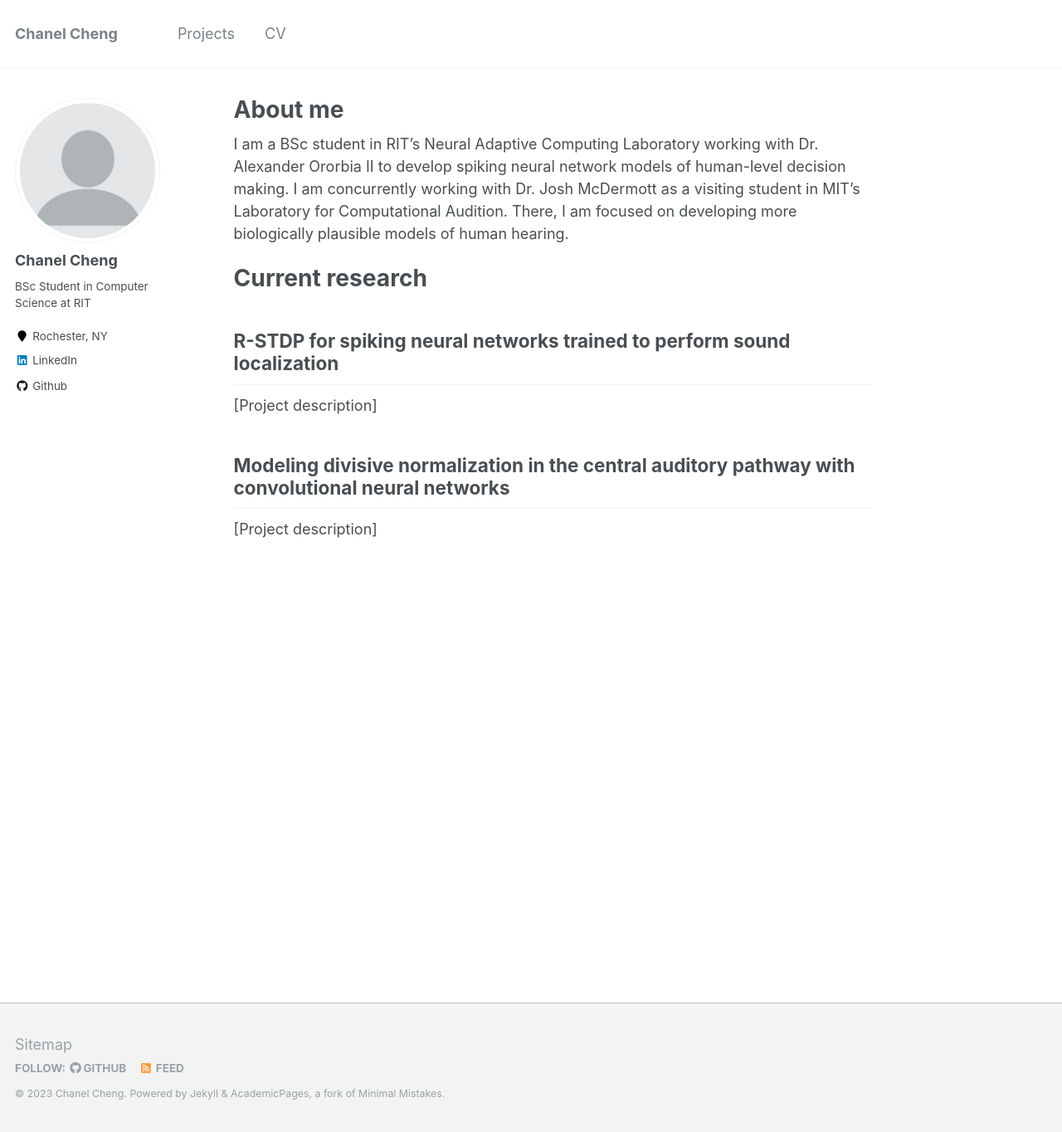
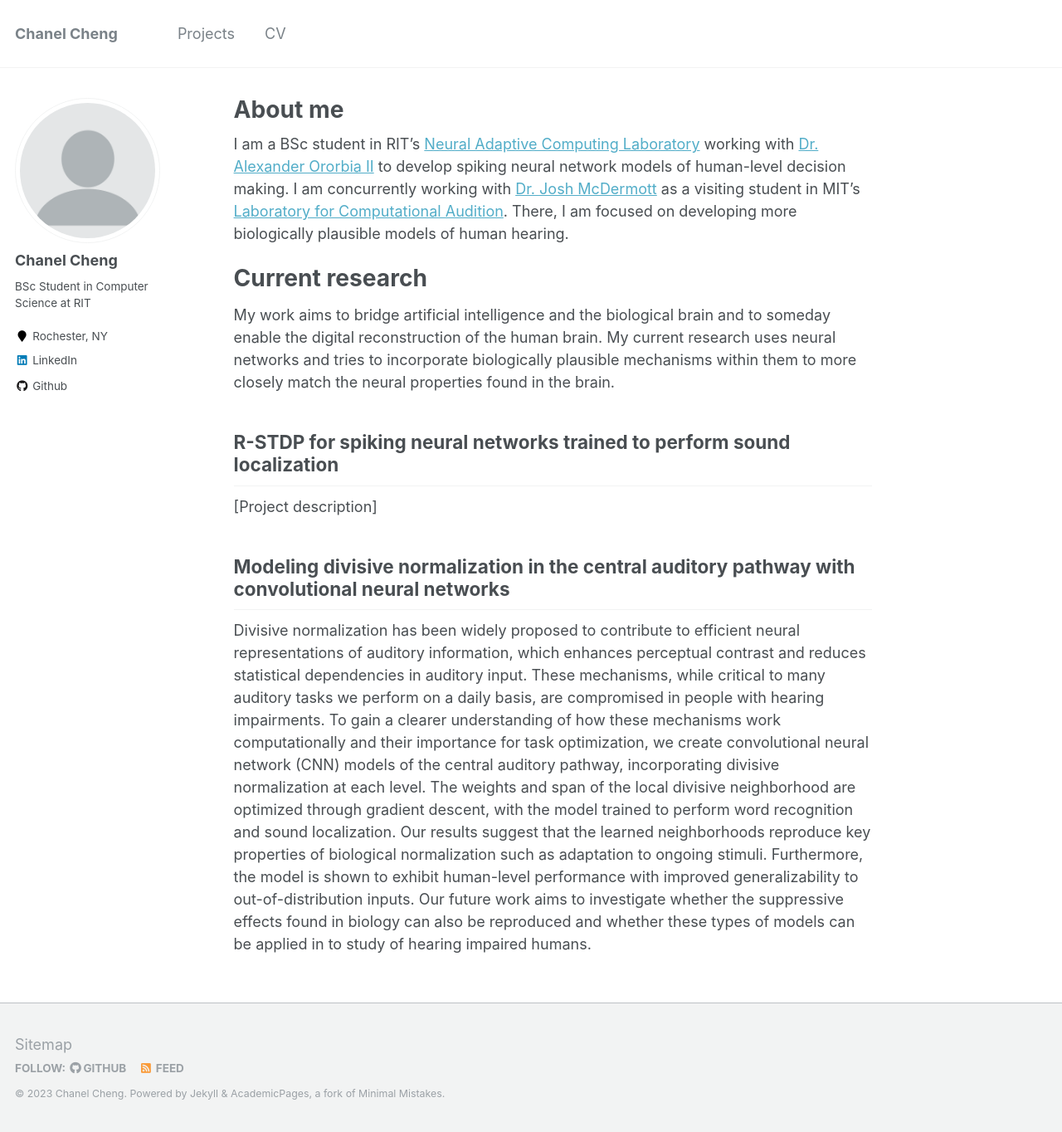
Before and after one commit to chanelfcheng/chanelfcheng.github.io, a Jekyll site: the page built from _pages/about.md, in a window 1280 px wide and 1364 px high. Shown: the whole window at 83% size. Built offline with Jekyll 4.4.1, drawn with Linux system fonts in a browser that asks for light colours.

Commit message:
Updated about me section

```diff
--- a/_pages/about.md
+++ b/_pages/about.md
@@ -8,10 +8,11 @@ redirect_from:
   - /about.html
 ---
 
-I am a BSc student in RIT's Neural Adaptive Computing Laboratory working with Dr. Alexander Ororbia II to develop spiking neural network models of human-level decision making. I am concurrently working with Dr. Josh McDermott as a visiting student in MIT's Laboratory for Computational Audition. There, I am focused on developing more biologically plausible models of human hearing.
+I am a BSc student in RIT's [Neural Adaptive Computing Laboratory](https://www.cs.rit.edu/~ago/nac_lab.html) working with [Dr. Alexander Ororbia II](https://www.cs.rit.edu/~ago/) to develop spiking neural network models of human-level decision making. I am concurrently working with [Dr. Josh McDermott](https://web.mit.edu/jhm/www/) as a visiting student in MIT's [Laboratory for Computational Audition](http://mcdermottlab.mit.edu/index.html). There, I am focused on developing more biologically plausible models of human hearing.
 
 Current research
 ======
+My work aims to bridge artificial intelligence and the biological brain and to someday enable the digital reconstruction of the human brain. My current research uses neural networks and tries to incorporate biologically plausible mechanisms within them to more closely match the neural properties found in the brain.
 
 R-STDP for spiking neural networks trained to perform sound localization
 ------
@@ -19,4 +20,4 @@ R-STDP for spiking neural networks trained to perform sound localization
 
 Modeling divisive normalization in the central auditory pathway with convolutional neural networks
 ------
-[Project description]
+Divisive normalization has been widely proposed to contribute to efficient neural representations of auditory information, which enhances perceptual contrast and reduces statistical dependencies in auditory input. These mechanisms, while critical to many auditory tasks we perform on a daily basis, are compromised in people with hearing impairments. To gain a clearer understanding of how these mechanisms work computationally and their importance for task optimization, we create convolutional neural network (CNN) models of the central auditory pathway, incorporating divisive normalization at each level. The weights and span of the local divisive neighborhood are optimized through gradient descent, with the model trained to perform word recognition and sound localization. Our results suggest that the learned neighborhoods reproduce key properties of biological normalization such as adaptation to ongoing stimuli. Furthermore, the model is shown to exhibit human-level performance with improved generalizability to out-of-distribution inputs. Our future work aims to investigate whether the suppressive effects found in biology can also be reproduced and whether these types of models can be applied in to study of hearing impaired humans.
```
Also changed, not shown: 1 other file.
